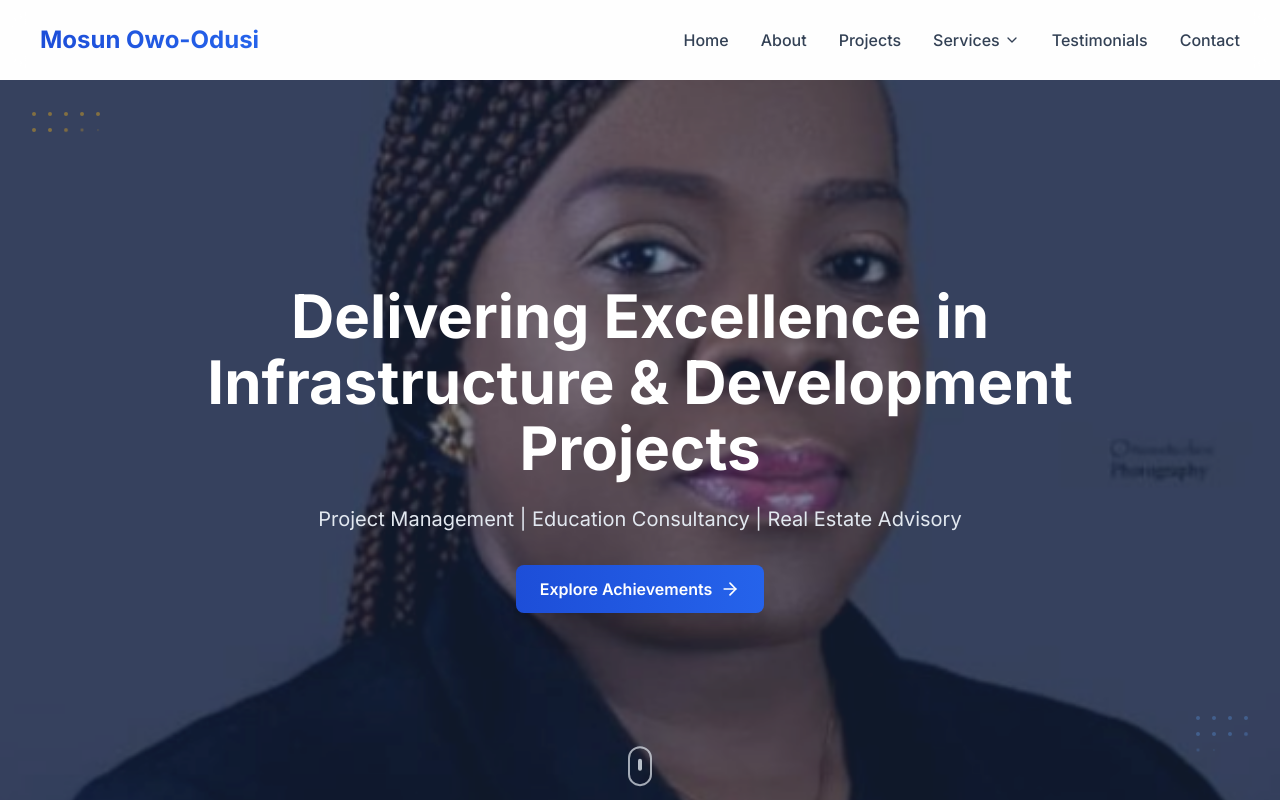
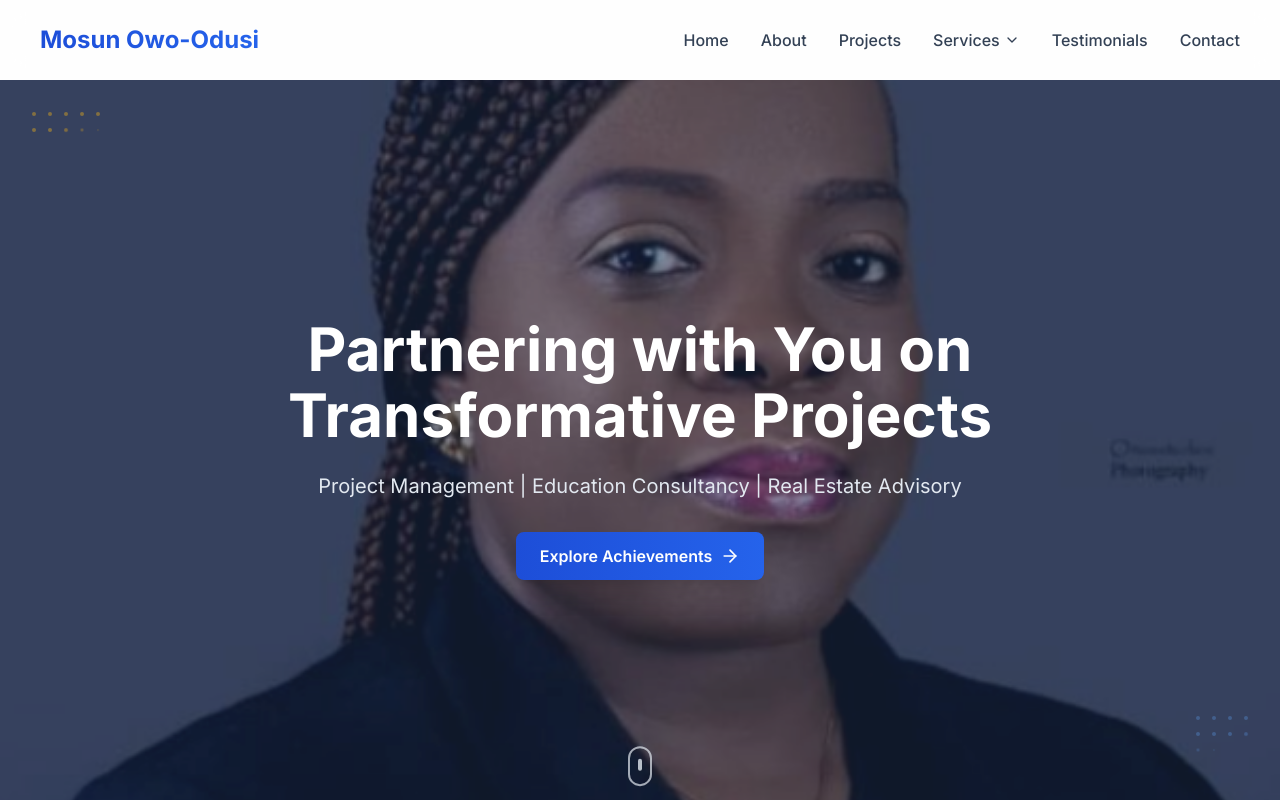
Before and after one commit to Paulkelvin/Mosun-Owo-Odusi, a Next.js app: page / in a window 1280 px wide. Shown: the top 800 px of the page. Built offline with nearby package versions, Linux system fonts and the light colour scheme.

Commit message:
Tweak presentation controls and hero copy for clarity

```diff
--- a/app/projects/page.tsx
+++ b/app/projects/page.tsx
@@ -461,10 +461,10 @@ export default function Projects() {
               </button>
               <button
                 onClick={handleNext}
-                className="p-2 bg-primary-600 text-white rounded-lg hover:bg-primary-700 transition-colors"
+                className="p-2 bg-white border border-slate-200 rounded-lg hover:bg-slate-50 transition-colors"
                 title="Next project"
               >
-                <ChevronRight className="w-5 h-5" />
+                <ChevronRight className="w-5 h-5 text-slate-600" />
               </button>
             </div>
 
@@ -510,10 +510,10 @@ export default function Projects() {
                 </button>
                 <button
                   onClick={handleNext}
-                  className="p-2 bg-primary-600 text-white rounded-lg hover:bg-primary-700 transition-colors"
+                  className="p-2 bg-white border border-slate-200 rounded-lg hover:bg-slate-50 transition-colors"
                   title="Next project"
                 >
-                  <ChevronRight className="w-5 h-5" />
+                  <ChevronRight className="w-5 h-5 text-slate-600" />
                 </button>
               </div>
             </div>
--- a/components/Hero.tsx
+++ b/components/Hero.tsx
@@ -52,8 +52,8 @@ export default function Hero() {
             transition={{ duration: 0.8, delay: 0.1 }}
             className="text-4xl sm:text-5xl lg:text-6xl font-bold text-white leading-tight mb-6"
           >
-            <span className="block sm:inline">Delivering Excellence in</span>{' '}
-            <span className="block sm:inline">Infrastructure & Development Projects</span>
+            <span className="block sm:inline">Partnering with You on</span>{' '}
+            <span className="block sm:inline">Transformative Projects</span>
           </motion.h1>
           <motion.p
             initial={{ opacity: 0, y: 20 }}
```
